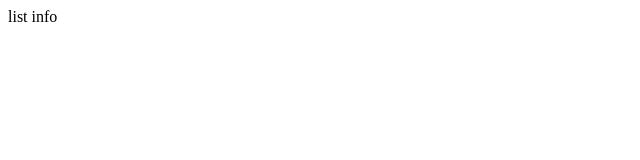
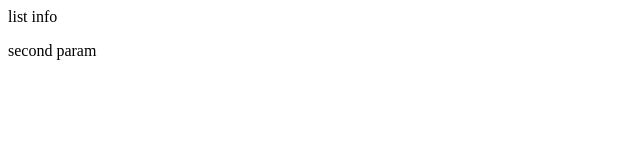
Before and after one commit to junzhenguw/MyFirstProject, a plain HTML site: page index.html in a window 1280 px wide. Shown: the full height of the page, 0-640 px from the left. Drawn offline with Linux system fonts and the light colour scheme.

Commit message:
add second param

```diff
--- a/index.html
+++ b/index.html
@@ -4,6 +4,7 @@
 	</header>
 	<body>
 	<p>list info</p>
+	<p>second param</p>
 	</body>
 
 </html>
```
